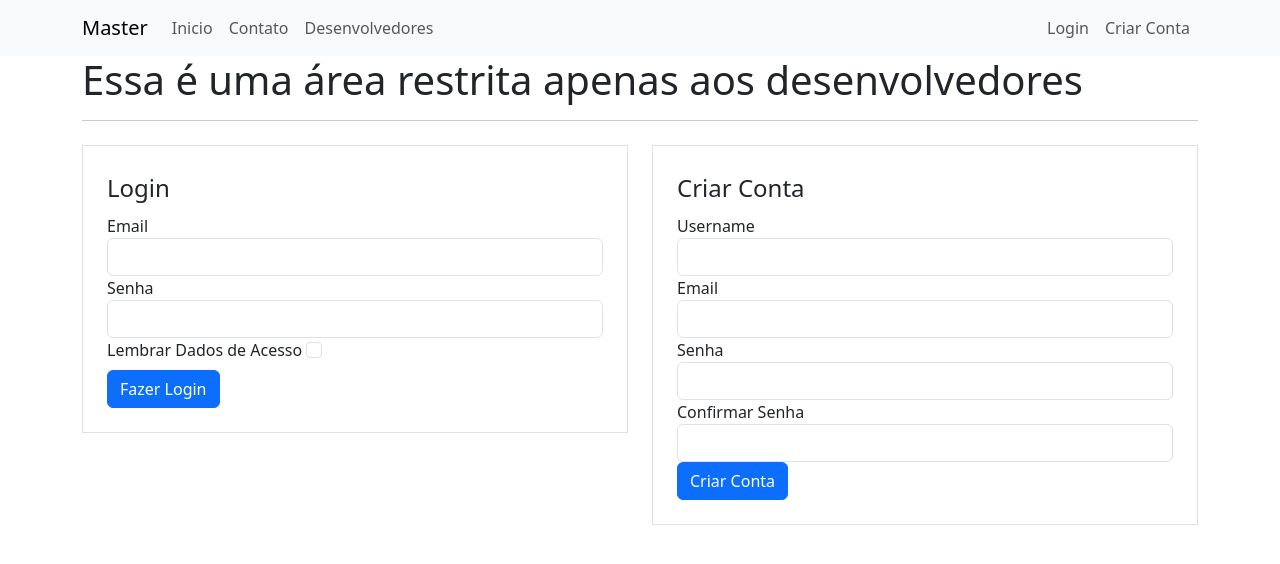
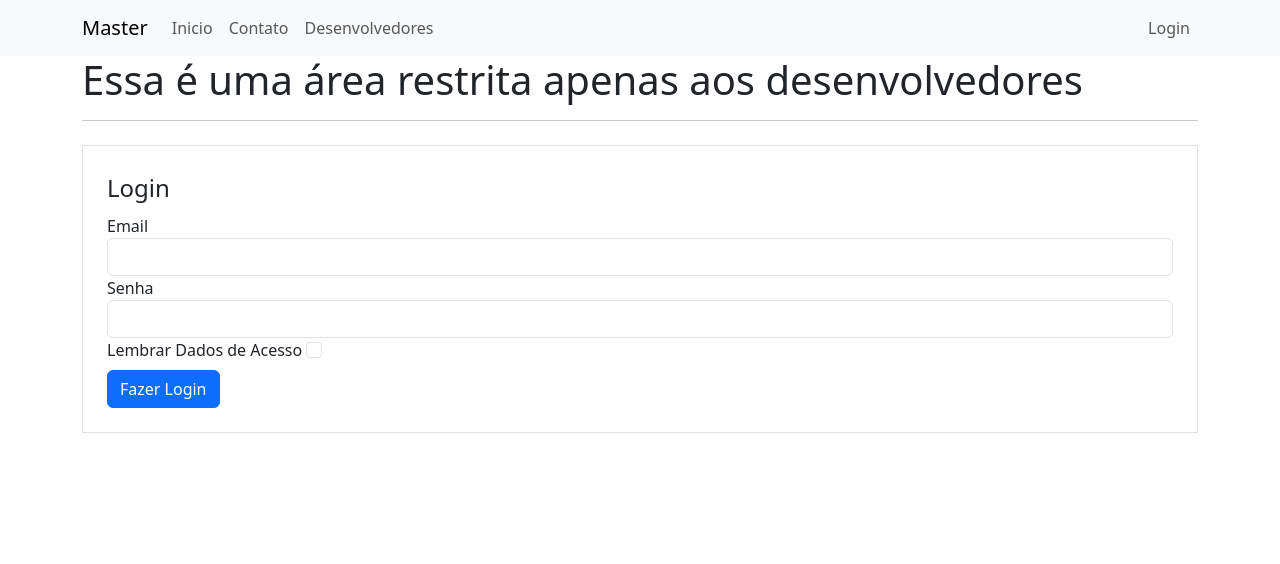
Before and after one commit to Biscoito145/paginapessoal, a Flask app: page /login in a window 1280 px wide. Shown: the top 564 px of the page. Run offline with Flask 3, Linux system fonts and the light colour scheme; some libraries are stand-ins or nearby versions.

Commit message:
Exclusão da Área de Criar Conta

```diff
--- a/pageone/templates/login.html
+++ b/pageone/templates/login.html
@@ -51,74 +51,6 @@
             </form>
         </div>
 
-        <div class="col">
-            <form method="POST" action="" class="border mt-2 p-4">
-                {{ form_criarconta.csrf_token }}
-                <legend>Criar Conta</legend>
-                <fieldset>
-                    <div class="form-group">
-                        {{ form_criarconta.username.label(class="form-control-label") }}
-
-                        {% if form_criarconta.username.errors %}
-                        {{ form_criarconta.username(class='form-control is-invalid') }}
-                         <div class="invalid-feedback">
-                            {% for erro in form_criarconta.username.errors%}
-                                    {{ erro }}
-                            {% endfor %}
-                         </div>
-                        {% else %}
-                            {{ form_criarconta.username(class="form-control") }}
-                        {% endif %}
-
-                    </div>
-
-                    <div class="form-group">
-                        {{ form_criarconta.email.label(class="form-control-label") }}
-
-                        {% if form_criarconta.email.errors %}
-                        {{ form_criarconta.email(class='form-control is-invalid') }}
-                         <div class="invalid-feedback">
-                            {% for erro in form_criarconta.email.errors%}
-                                    {{ erro }}
-                            {% endfor %}
-                         </div>
-                        {% else %}
-                            {{ form_criarconta.email(class="form-control") }}
-                        {% endif %}
-                    </div>
-
-                    <div class="form-group">
-                        {{ form_criarconta.senha.label(class="form-control-label") }}
-
-                        {% if form_criarconta.senha.errors %}
-                        {{ form_criarconta.senha(class='form-control is-invalid') }}
-                         <div class="invalid-feedback">
-                            {% for erro in form_criarconta.senha.errors%}
-                                    {{ erro }}
-                            {% endfor %}
-                         </div>
-                        {% else %}
-                            {{ form_criarconta.senha(class="form-control") }}
-                        {% endif %}
-                    </div>
-
-                    <div class="form-group">
-                        {{ form_criarconta.confirma_senha.label(class="form-control-label") }}
-                        {% if form_criarconta.confirma_senha.errors %}
-                        {{ form_criarconta.confirma_senha(class='form-control is-invalid') }}
-                         <div class="invalid-feedback">
-                            {% for erro in form_criarconta.confirma_senha.errors%}
-                                    {{ erro }}
-                            {% endfor %}
-                         </div>
-                        {% else %}
-                            {{ form_criarconta.confirma_senha(class="form-control") }}
-                        {% endif %}
-                    </div>
-                </fieldset>
-                {{ form_criarconta.botao_submit_criarconta(class="btn btn-primary mt2") }}
-            </form>
-        </div>
 
     </div>
 </div>
--- a/pageone/templates/navbar.html
+++ b/pageone/templates/navbar.html
@@ -35,9 +35,6 @@
         <li class="nav-item">
           <a class="nav-link" href="{{ url_for('login') }}">Login</a>
         </li>
-        <li class="nav-item">
-          <a class="nav-link" href="{{ url_for('login') }}">Criar Conta</a>
-        </li>
         {% endif %}
       </ul>
 
```
